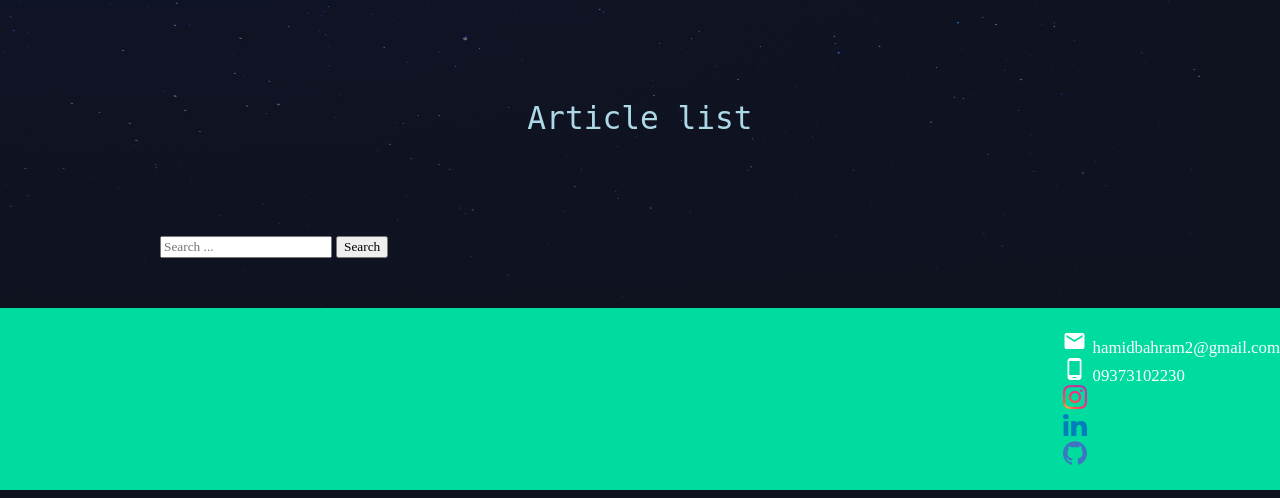
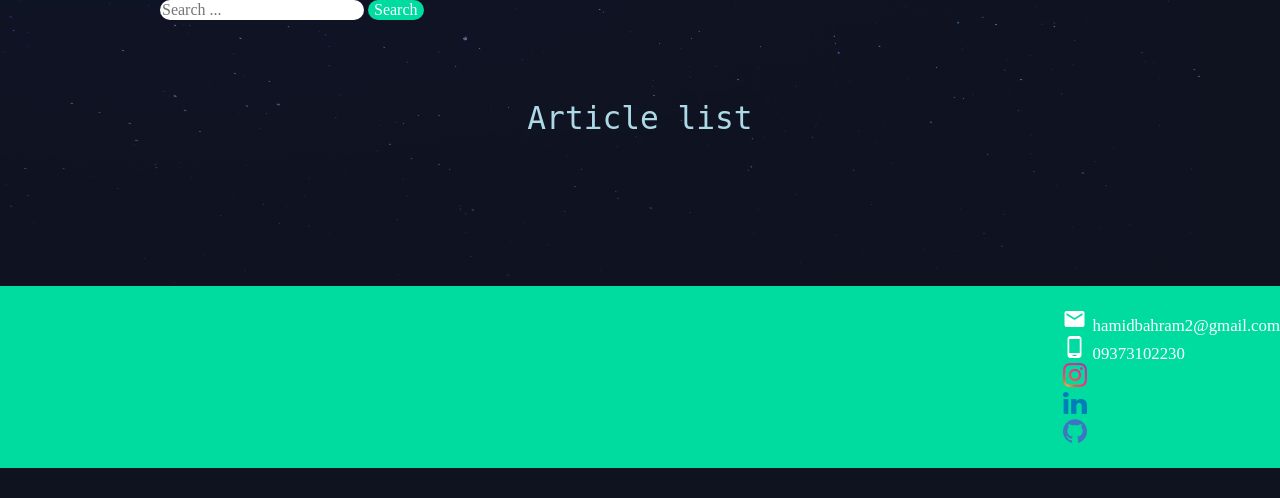
Before and after one commit to hamidbahram/Articl-web, a Django app: page / in a window 1280 px wide. Shown: the part 90-588 px from the top of the page. Run offline with Django 3.2, Linux system fonts and the light colour scheme; data that the repository does not hold is empty.

Commit message:
make the style better search tamlate

```diff
--- a/assets/styles.css
+++ b/assets/styles.css
@@ -222,3 +222,23 @@ a.about{
     color: #20B2FF;
     font-family:monospace;
 }
+
+.search{
+    position:absolute;
+    top:90px;
+}
+
+.search input[type="submit"]{
+    background: #00dba0;
+    border: 0;
+    color: #fff;
+    font-size: 1.0em;
+    border-radius: 50px;
+}
+
+.search input[type="text"]{
+    border: 0;
+    color:#000 ;
+    font-size: 1.0em;
+    border-radius: 10px;
+}
```
